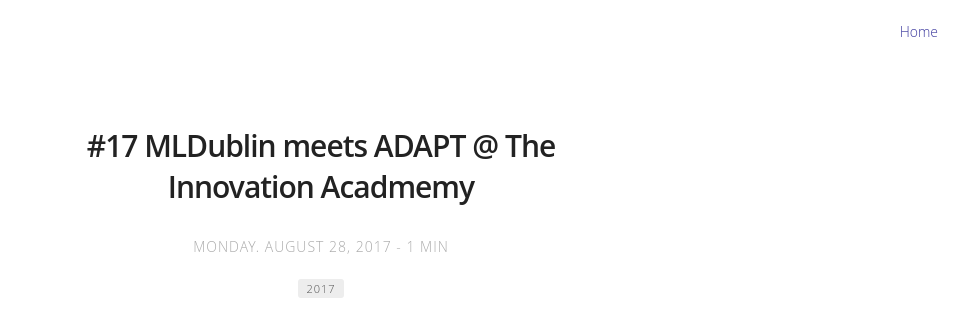
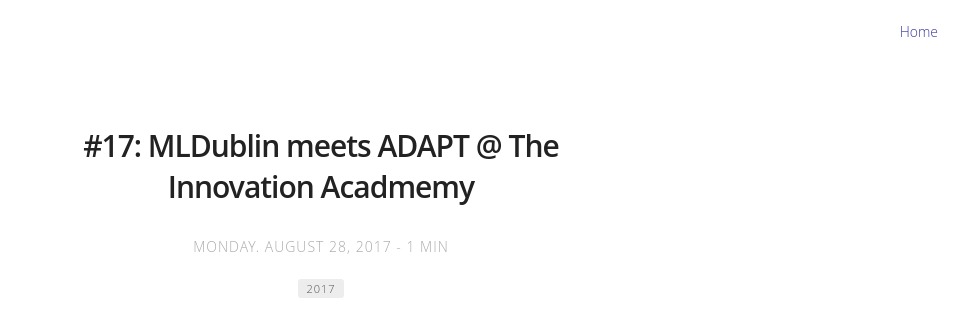
Before and after one commit to MLDublin/mldublin.github.io, a Jekyll site: the page built from _posts/2017-08-28-apapt-the-innovation-academy-tcd.md, in a window 1280 px wide and 900 px high. Shown: the top 324 px of the window, without its empty margins (319-1280 px from the left). Built offline with Jekyll 4.4.1, drawn with Linux system fonts in a browser that asks for light colours; some web fonts are replaced; comment, search, counter and statistics services are not loaded; some of the changed text lies outside the part shown.

Commit message:
naming consistently

```diff
--- a/_posts/2017-08-28-apapt-the-innovation-academy-tcd.md
+++ b/_posts/2017-08-28-apapt-the-innovation-academy-tcd.md
@@ -1,6 +1,6 @@
 ---
 layout: event
-title: "#17 MLDublin meets ADAPT @ The Innovation Acadmemy"
+title: "#17: MLDublin meets ADAPT @ The Innovation Acadmemy"
 date: 2017-08-28 12:00
 categories: meeting report
 tags: [["2017"]]
```
Also changed, not shown: _posts/2017-07-31-db-at-dogpatch-2.md (+1 -1 lines), _posts/2017-10-23-atlantic-bridge.md (+2 -0 lines).
